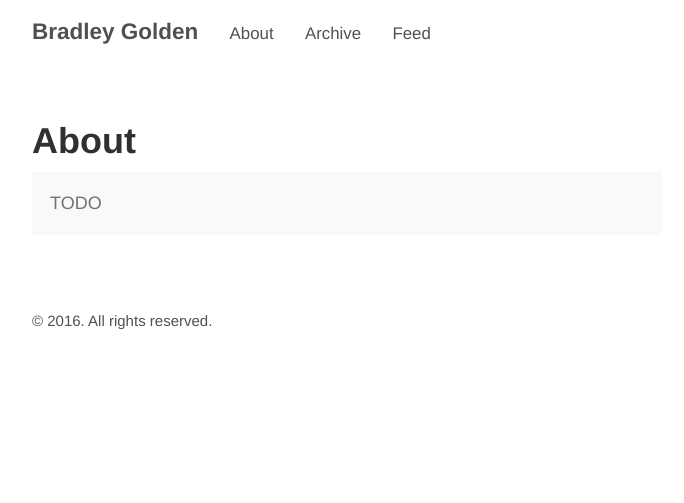
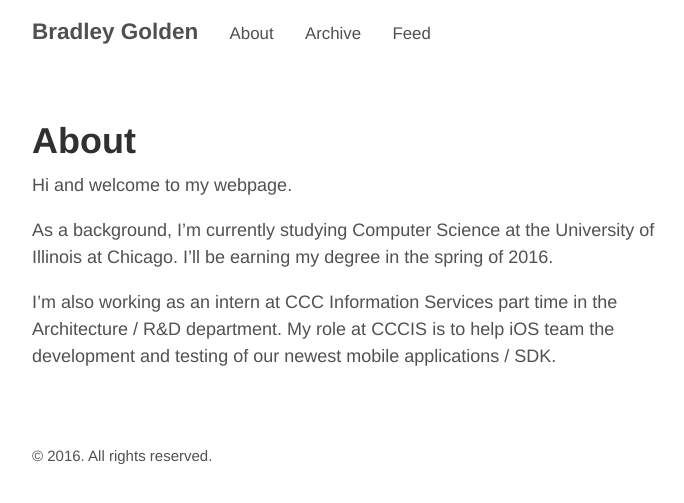
Before and after one commit to bgolde5/bgolde5.github.io, a Jekyll site: the page built from about.md, in a window 1280 px wide. Shown: the top 503 px of the page, without its empty margins (293-977 px from the left). Built offline with Jekyll 4.4.1, drawn with Linux system fonts in a browser that asks for light colours; comment, search, counter and statistics services are not loaded.

Commit message:
updated about page

```diff
--- a/about.md
+++ b/about.md
@@ -2,7 +2,8 @@
 layout: page
 title: About
 ---
+Hi and welcome to my webpage.
 
-<p class="message">
-  TODO
-</p>
+As a background, I'm currently studying Computer Science at the University of Illinois at Chicago. I'll be earning my degree in the spring of 2016.
+
+I'm also working as an intern at CCC Information Services part time in the Architecture / R&D department. My role at CCCIS is to help iOS team the development and testing of our newest mobile applications / SDK.
```
